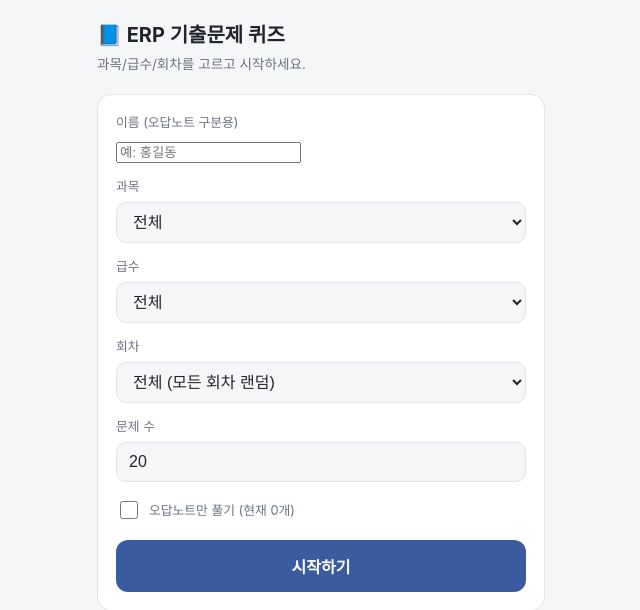
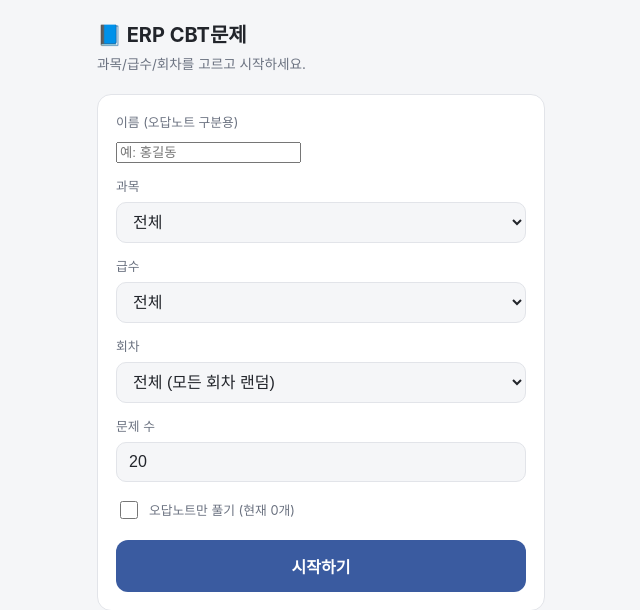
Before and after one commit to heepd555-pixel/business-automation, a Flask app: page / in a window 1280 px wide. Shown: the top 610 px of the page, without its empty margins (319-959 px from the left). Run offline with Flask 3, Linux system fonts and the light colour scheme; parts of the project's set-up code (start-up, migrations or seed data) failed here and were passed over.

Commit message:
rename: 화면 타이틀/제목 문구를 "퀴즈"에서 "CBT문제"로 변경

```diff
--- a/erp_quiz/templates/base.html
+++ b/erp_quiz/templates/base.html
@@ -3,7 +3,7 @@
 <head>
 <meta charset="utf-8">
 <meta name="viewport" content="width=device-width, initial-scale=1, maximum-scale=1">
-<title>{% block title %}ERP 기출문제 퀴즈{% endblock %}</title>
+<title>{% block title %}ERP CBT문제{% endblock %}</title>
 <style>
   :root {
     --ink: #22252b;
--- a/erp_quiz/templates/exam_setup.html
+++ b/erp_quiz/templates/exam_setup.html
@@ -1,5 +1,5 @@
 {% extends "base.html" %}
-{% block title %}시험모드 - ERP 퀴즈{% endblock %}
+{% block title %}시험모드 - ERP CBT문제{% endblock %}
 {% block content %}
   <h1>📝 시험모드</h1>
   <p class="sub">회차 하나를 골라 이론 문제 전체를 실제 시험처럼 풀어봅니다. 정답은 문제마다 바로 안 보여주고, 다 풀고 제출하면 한번에 채점됩니다.</p>
--- a/erp_quiz/templates/quiz.html
+++ b/erp_quiz/templates/quiz.html
@@ -1,5 +1,5 @@
 {% extends "base.html" %}
-{% block title %}{{ idx }}/{{ total }} - ERP 퀴즈{% endblock %}
+{% block title %}{{ idx }}/{{ total }} - ERP CBT문제{% endblock %}
 {% block content %}
   <div class="progress">{{ idx }} / {{ total }}</div>
   <div class="card">
--- a/erp_quiz/templates/setup.html
+++ b/erp_quiz/templates/setup.html
@@ -1,7 +1,7 @@
 {% extends "base.html" %}
-{% block title %}ERP 퀴즈 시작{% endblock %}
+{% block title %}ERP CBT문제 시작{% endblock %}
 {% block content %}
-  <h1>📘 ERP 기출문제 퀴즈</h1>
+  <h1>📘 ERP CBT문제</h1>
   <p class="sub">과목/급수/회차를 고르고 시작하세요.</p>
 
   <form method="post" action="{{ url_for('start') }}" class="card">
--- a/erp_quiz/templates/summary.html
+++ b/erp_quiz/templates/summary.html
@@ -1,5 +1,5 @@
 {% extends "base.html" %}
-{% block title %}결과 - ERP 퀴즈{% endblock %}
+{% block title %}결과 - ERP CBT문제{% endblock %}
 {% block content %}
   <h1>결과</h1>
   <div class="card">
```
